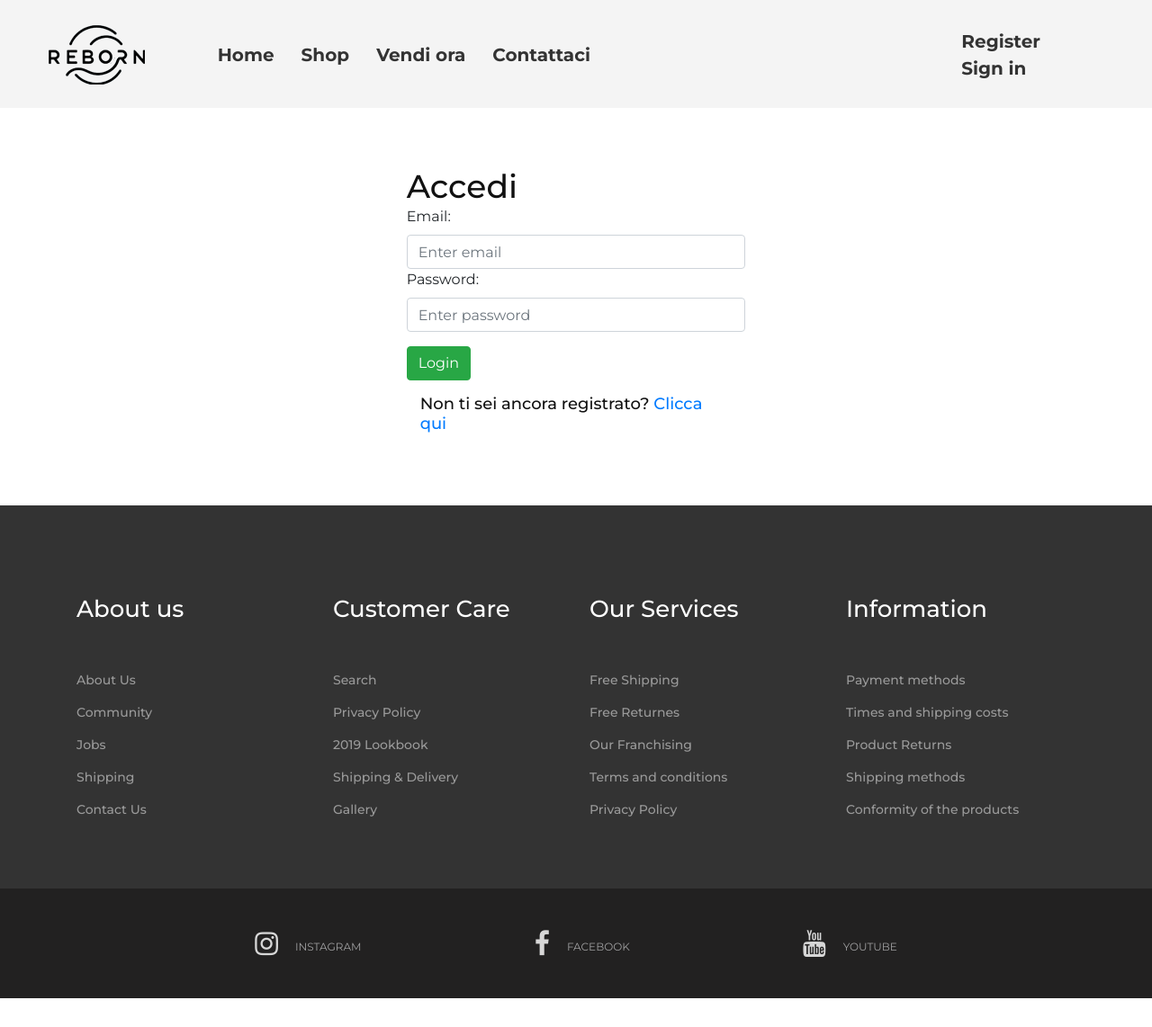
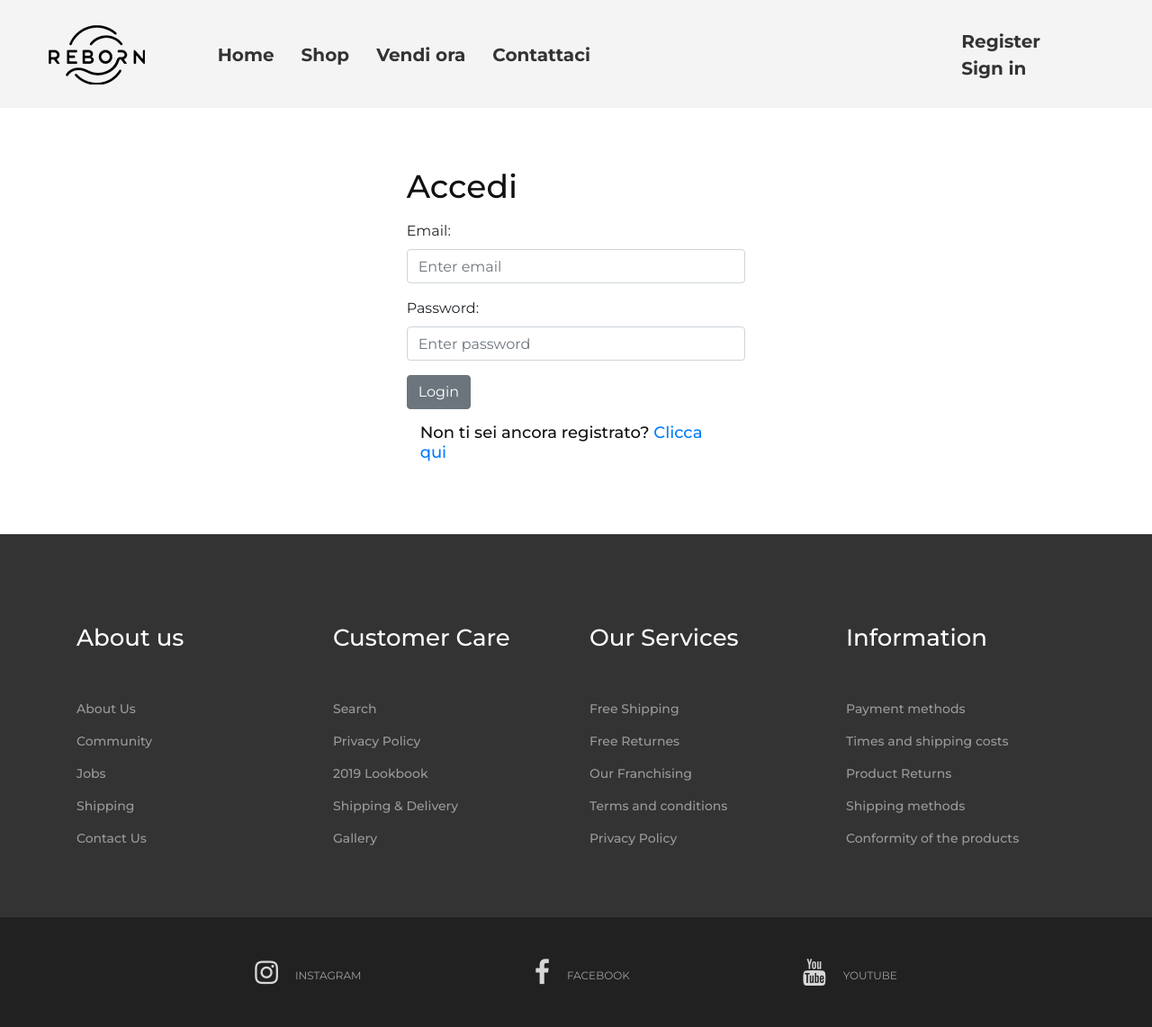
Before and after one commit to AlessandroGattico/web, a Node server app: page /login in a window 1280 px wide. Shown: the whole page at 90% size. Before the commit the page ends 1110 px from the top, so only its background shows below. Run offline with Node 20, Linux system fonts and the light colour scheme; data that the repository does not hold is empty; some libraries are stand-ins or nearby versions.

Commit message:
consegnare

```diff
--- a/ReBorn/public/css/style.css
+++ b/ReBorn/public/css/style.css
@@ -2028,9 +2028,9 @@ ol {
     width: 100%;
 }
 
-/*---------------------
-  Vendi Page
------------------------*/
+a {
+    text-decoration: none;
+}
 
 
 /* ---------------------------------- Responsive Media Styles ---------------------------------*/
--- a/ReBorn/views/layouts/layout.ejs
+++ b/ReBorn/views/layouts/layout.ejs
@@ -41,8 +41,8 @@
     <% } %>
 </head>
 
-<body>
-    <header class="header-section">
+<body class="d-flex flex-column">
+    <header class="header-section" id="header">
         <div class="container-fluid">
             <div class="row align-items-center">
                 <div class="col-md-2">
@@ -122,7 +122,7 @@
         <%- include(page) %>
     </div>
 
-    <footer class="footer-section spad">
+    <footer class="footer-section spad mt-auto">
         <div class="container">
             <div class="footer-widget">
                 <div class="row">
--- a/ReBorn/views/layouts/layoutAdmin.ejs
+++ b/ReBorn/views/layouts/layoutAdmin.ejs
@@ -22,7 +22,7 @@
     <% } %>
 
 </head>
-<body class="sb-nav-fixed">
+<body class="sb-nav-fixed d-flex flex-column">
     <header class="header-section">
         <div class="container-fluid">
             <div class="row align-items-center">
@@ -76,7 +76,7 @@
         <%- include(page) %>
     </div>
 
-    <footer class="social-links-warp">
+    <footer class="social-links-warp mt-auto">
             <div class="container">
                 <div class="row">
                     <div class="col-md-2"></div>
--- a/ReBorn/views/pages/categoria.ejs
+++ b/ReBorn/views/pages/categoria.ejs
@@ -1,6 +1,6 @@
 
 <div>
-    <h3 class="text-center mt-4 mb-4"><%= categoria %></h3>
+    <h2 class="text-center mt-4 mb-4"><%= categoria %></h2>
 
     <div class="container">
         <div class="row">
--- a/ReBorn/views/pages/index.ejs
+++ b/ReBorn/views/pages/index.ejs
@@ -1,4 +1,3 @@
-
 <section class="carousel">
     <div class="page">
         <div id="carousel" class="carousel">
@@ -41,7 +40,7 @@
                                placeholder="Città, Regione">
                     </div>
                     <div class="col-12 text-center mt-2">
-                        <button type="submit" class="btn btn-primary">Cerca</button>
+                        <button type="submit" class="btn btn-secondary">Cerca</button>
                     </div>
                 </form>
             </div>
--- a/ReBorn/views/pages/login.ejs
+++ b/ReBorn/views/pages/login.ejs
@@ -19,19 +19,19 @@
                             <% } %>
                         <% } %>
                     </div>
-                    <div class="row email">
+                    <div class="row email mt-3">
                         <label>Email:</label>
                         <input id="username" type="email" class="form-control" placeholder="Enter email"
                                name="username"
                                required>
                     </div>
-                    <div class="row password">
+                    <div class="row password mt-3">
                         <label for="password">Password:</label>
                         <input id="password" type="password" class="form-control" placeholder="Enter password"
                                name="password" required>
                     </div>
                     <div class="row">
-                        <input type="submit" class="btn btn-success mt-3 mb-3" value="Login">
+                        <input type="submit" class="btn btn-secondary mt-3 mb-3 " value="Login">
                     </div>
                 </form>
                 <h5 class="center-horizontal">Non ti sei ancora registrato?&nbsp;<a href="/register">Clicca qui</a>
--- a/ReBorn/views/pages/register.ejs
+++ b/ReBorn/views/pages/register.ejs
@@ -94,7 +94,7 @@
                         Protezione dei Dati (GDPR) dell'Unione Europea.
                     </label>
                 </div>
-                <button id="registrati-btn" type="submit" class="btn btn-success mt-3 mb-3" disabled>
+                <button id="registrati-btn" type="submit" class="btn btn-secondary mt-3 mb-3" disabled>
                     Registrati
                 </button>
             </div>
--- a/ReBorn/views/pages/search.ejs
+++ b/ReBorn/views/pages/search.ejs
@@ -1,7 +1,5 @@
 <div>
-    <div class="row text-center">
-        <h1>Risultati della ricerca</h1>
-    </div>
+    <h2 class="text-center mt-4 mb-4">Risultati della ricerca</h2>
 
     <% if (prodotti.length > 0) { %>
         <div class="container">
```
Also changed, not shown: ReBorn/models/products.js (+16 -5 lines), ReBorn/models/search.js (deleted, +0 -24 lines), ReBorn/public/css/admin.css, 1 other file.
